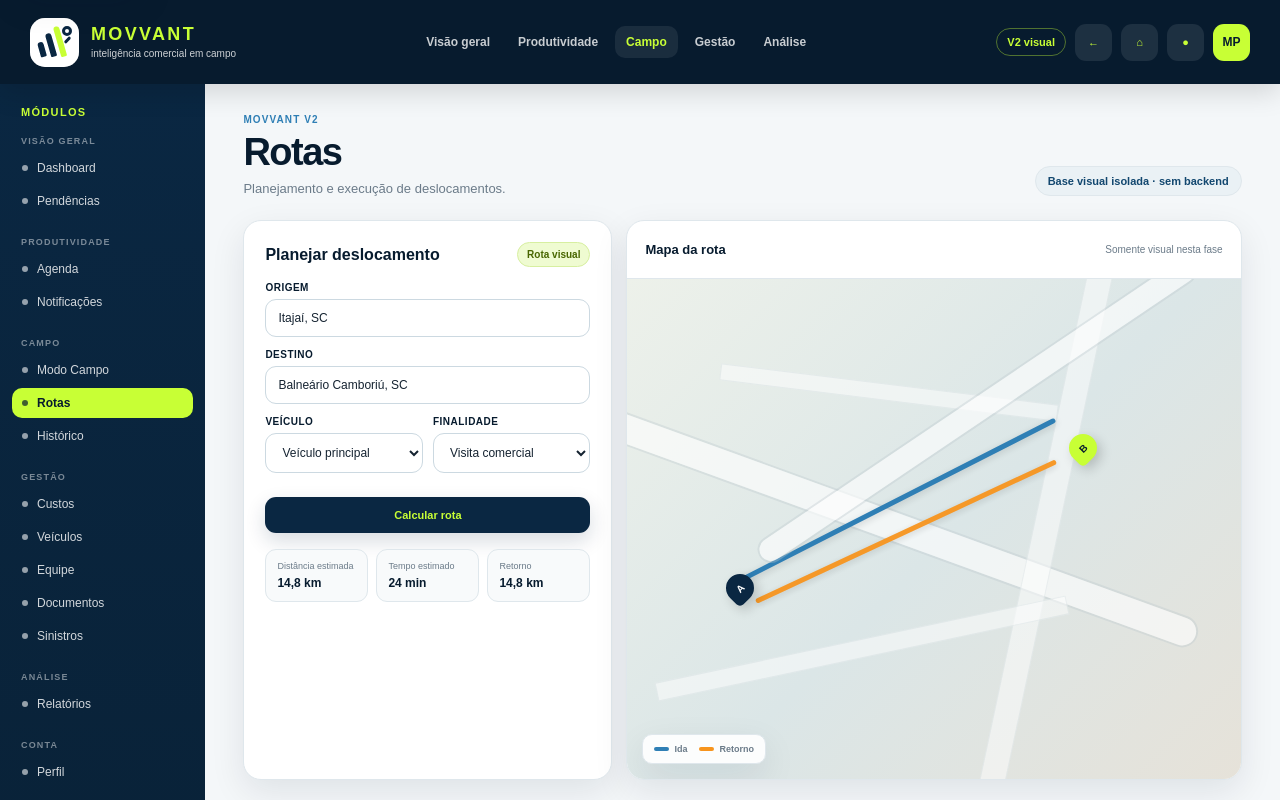
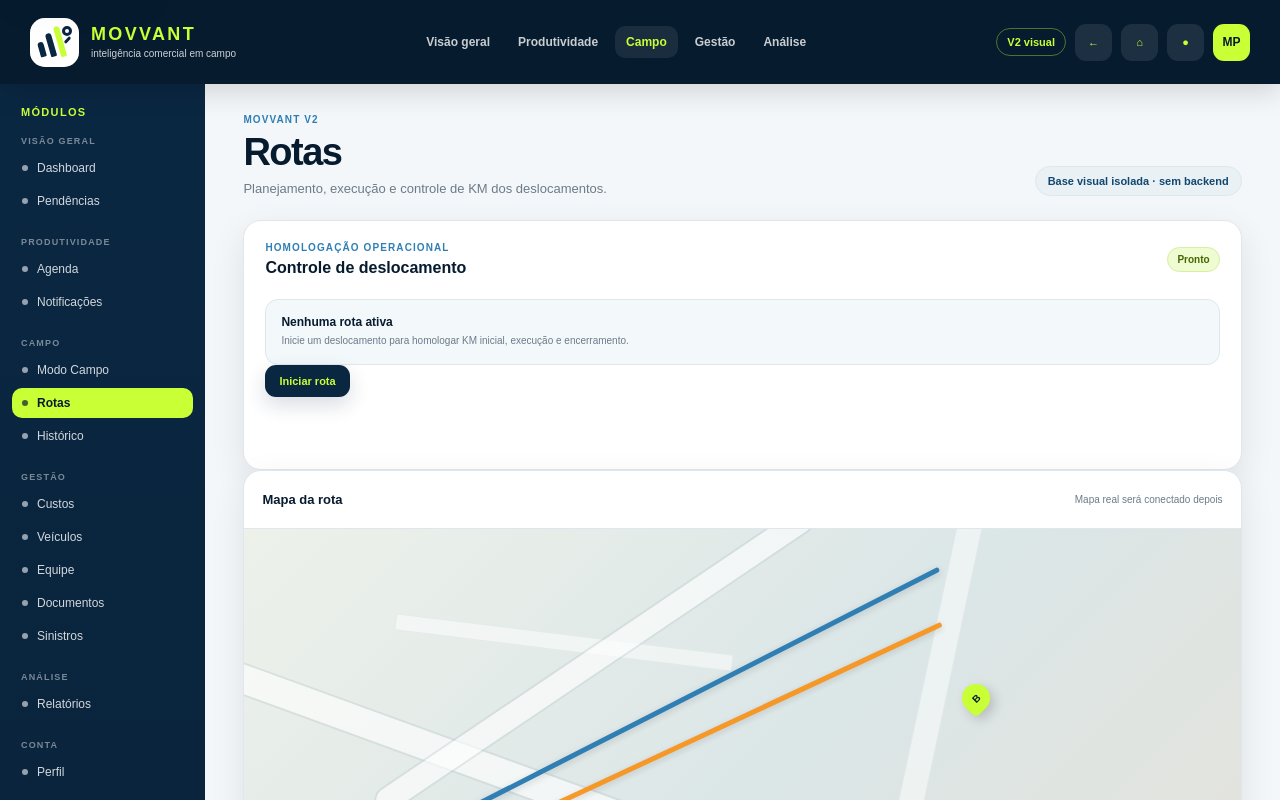
Before and after one commit to Manopanassolo/controle-facil-km, a Next.js app in the folder movvant-v2/: page /roteiros in a window 1280 px wide. Shown: the top 800 px of the page. Built offline with nearby package versions, Linux system fonts and the light colour scheme.

Commit message:
Use local route homologation module

```diff
--- a/movvant-v2/src/app/roteiros/page.tsx
+++ b/movvant-v2/src/app/roteiros/page.tsx
@@ -1,5 +1,6 @@
-import { ModuleHeader, RoutesModule } from '@/components/CoreModules';
+import { ModuleHeader } from '@/components/CoreModules';
+import { RouteSessionModule } from '@/components/RouteSessionModule';
 
 export default function RoutesPage() {
-  return <><ModuleHeader title="Rotas" description="Planejamento e execução de deslocamentos." /><RoutesModule /></>;
+  return <><ModuleHeader title="Rotas" description="Planejamento, execução e controle de KM dos deslocamentos." /><RouteSessionModule /></>;
 }
```
